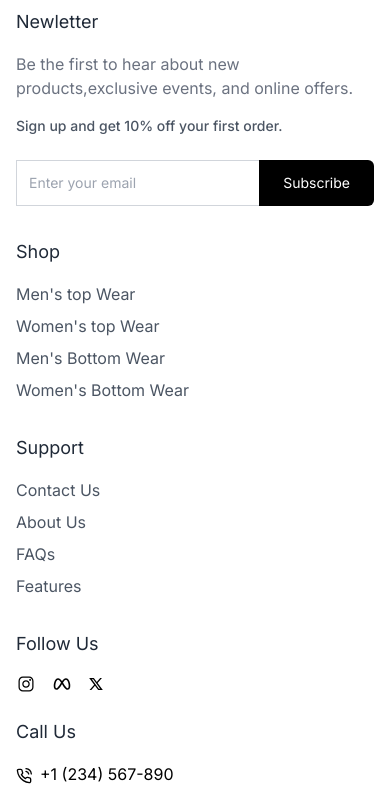
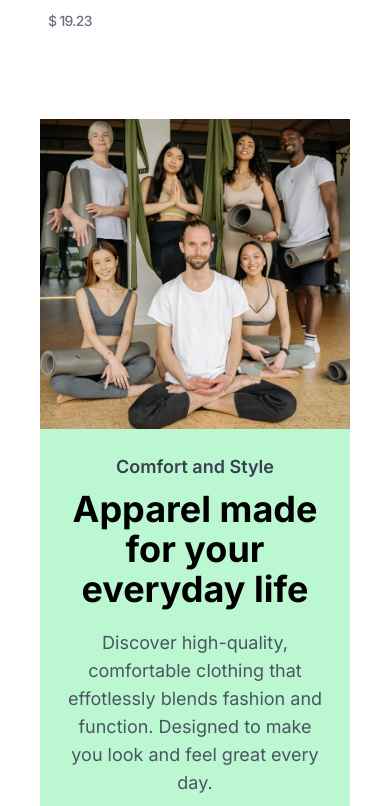
Before and after one commit to shrmohit/E-commerce, a React (Vite) app in the folder frontend/: page / in a window 390 px wide. Shown: the part 9268-10074 px from the top of the page. Built offline with nearby package versions, Linux system fonts and the light colour scheme.

Commit message:
featuredcollection

```diff
--- /dev/null
+++ b/frontend/src/components/Products/FeatureCollection.jsx
@@ -0,0 +1,42 @@
+import React from "react";
+import { Link } from "react-router-dom";
+import featured from "../../assets/featured.webp";
+
+const FeatureCollection = () => {
+  return (
+    <section className="py-16 px-10 ">
+      <div className="conatiner mx-auto rounded-3xl flex flex-col-reverse lg:flex-row items-center bg-green-200">
+        {/* left content */}
+        <div className="lg:w-1/2 p-6 text-center lg:text-left">
+          <h2 className="text-gray-700  font-semibold mb-2 text-lg">
+            Comfort and Style
+          </h2>
+          <h2 className="text-4xl lg:text-5xl font-bold mb-5">
+            Apparel made for your everyday life
+          </h2>
+          <p className="text-gray-600 text-lg mb-5">
+            Discover high-quality, comfortable clothing that effotlessly blends
+            fashion and function. Designed to make you look and feel great every
+            day.
+          </p>
+          <Link
+            to="/collections/all"
+            className="px-6 text-lg py-3 text-white bg-black rounded-lg hover:bg-gray-600"
+          >
+            Shop Now
+          </Link>
+        </div>
+        {/* Right content */}
+        <div>
+          <img
+            className="lg:rounded-tr-3xl lg:rounded-br-3xl w-full h-full object-cover"
+            src={featured}
+            alt=""
+          />
+        </div>
+      </div>
+    </section>
+  );
+};
+
+export default FeatureCollection;
--- a/frontend/src/components/Products/ProductDetails.jsx
+++ b/frontend/src/components/Products/ProductDetails.jsx
@@ -84,17 +84,17 @@ const ProductDetails = () => {
     setquantity((prev) => prev + 1);
   };
   return (
-    <div className="container mx-auto p-6">
-      <div className="max-w-6xl w-full bg-white p-8 rounded-lg ">
+    <div className="p-6">
+      <div className="max-w-6xl mx-auto bg-white p-8 rounded-lg ">
         <div className="flex flex-col md:flex-row">
           {/* Left Thumbnails */}
-          <div className="hidden md:flex flex-col space-y-4 mr-6 w-32 h-32">
+          <div className="hidden md:flex flex-col space-y-4 mr-6 ">
             {selectedProduct.images.map((image, index) => (
               <img
                 key={index}
                 src={image.url}
                 alt={image.altText || `Thumbnail ${index}`}
-                className={`w-full h-full object-cover rounded-lg cursor-pointer border ${
+                className={`w-60 h-24 object-cover rounded-lg cursor-pointer border ${
                   mainImage == image.url ? "border-black" : "border-gray-300"
                 }`}
                 onClick={() => setMainImage(image.url)}
@@ -103,7 +103,10 @@ const ProductDetails = () => {
           </div>
 
           {/* Main Image */}
-          <div className="md:w-full">
+          <div
+            className="md:w-full
+          "
+          >
             <div className="mb-4 ">
               <img
                 src={mainImage}
@@ -127,7 +130,7 @@ const ProductDetails = () => {
             ))}
           </div>
           <div>
-            <div className="w-full md:ml-10">
+            <div className="md:w-9/10 md:ml-10">
               <h1 className="text-2xl md:text-3xl font-semibold mb-2">
                 {selectedProduct.name}
               </h1>
--- a/frontend/src/components/Products/ProductGrid.jsx
+++ b/frontend/src/components/Products/ProductGrid.jsx
@@ -3,7 +3,7 @@ import { Link } from "react-router-dom";
 
 const ProductGrid = ({ products }) => {
   return (
-    <div className="grid grid-cols-1 sm:grid-cols-2 lg:grid-cols-4">
+    <div className="grid grid-cols-1 sm:grid-cols-2 lg:grid-cols-4 px-6">
       {products.map((product) => (
         <Link
           key={product.id}
--- a/frontend/src/pages/Home.jsx
+++ b/frontend/src/pages/Home.jsx
@@ -4,6 +4,7 @@ import GenderCollection from "../components/Products/GenderCollection";
 import NewArrivals from "../pages/NewArrivals";
 import ProductDetails from "../components/Products/ProductDetails";
 import ProductGrid from "../components/Products/ProductGrid";
+import FeatureCollection from "../components/Products/FeatureCollection";
 
 const Home = () => {
   const placeholderproducts = [
@@ -70,6 +71,7 @@ const Home = () => {
         </h2>
         <ProductGrid products={placeholderproducts} />
       </div>
+      <FeatureCollection />
     </div>
   );
 };
```
